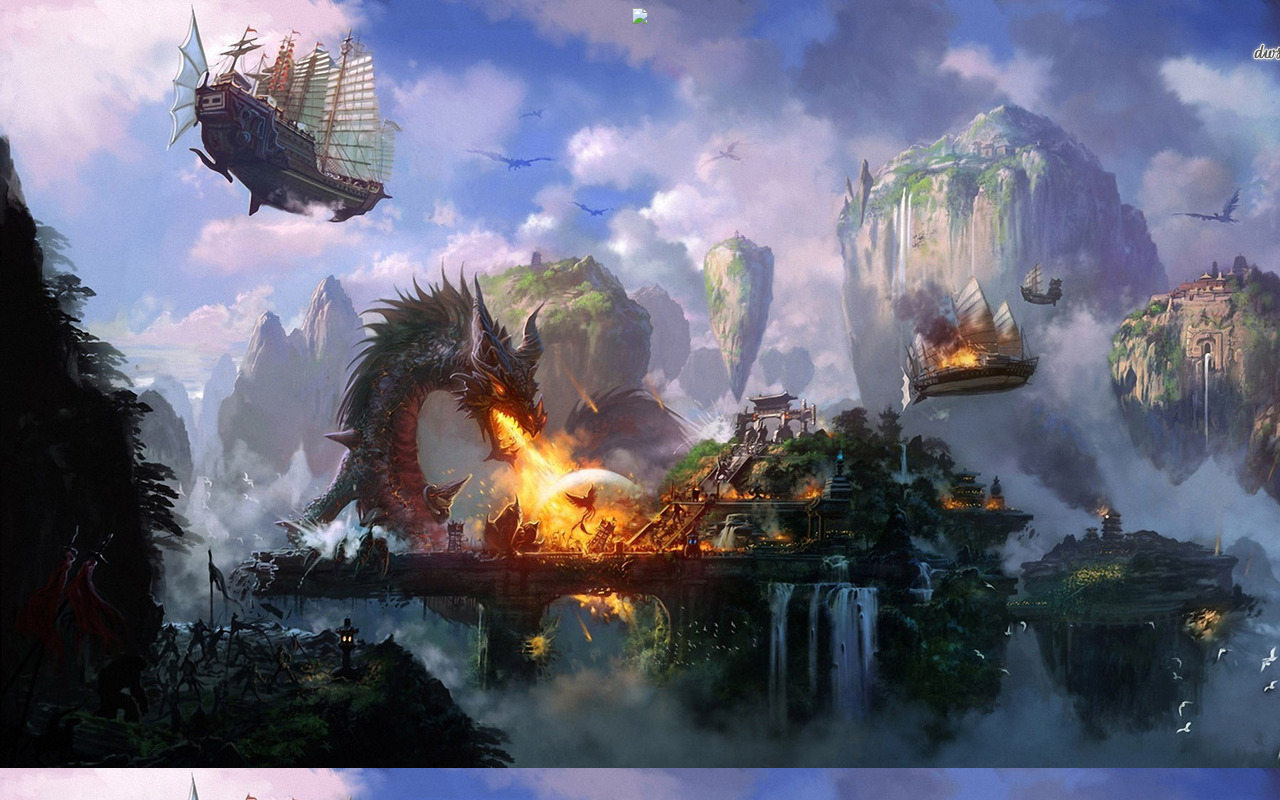
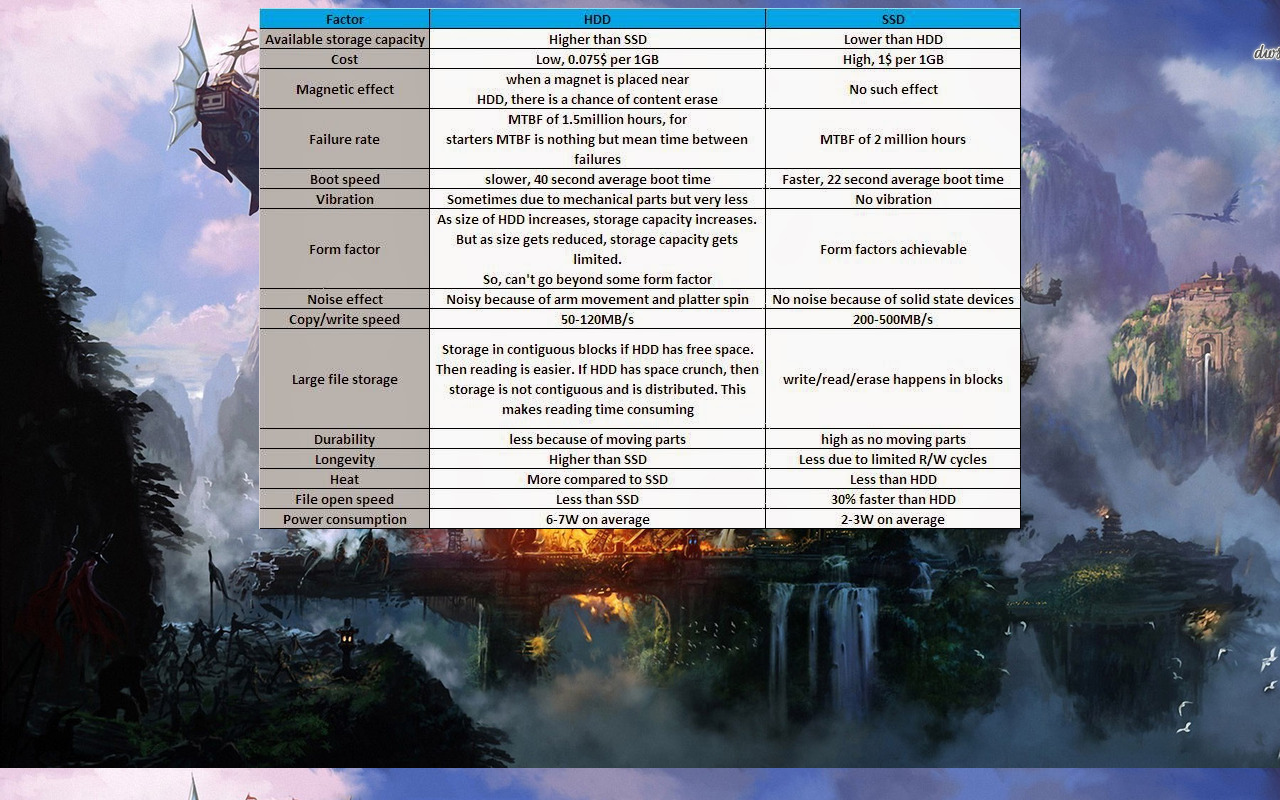
Before and after one commit to L200164013/l200164013.github.io, a plain HTML site: page index.html in a window 1280 px wide. Drawn offline with Linux system fonts and the light colour scheme.

Commit message:
Update index.html

```diff
--- a/index.html
+++ b/index.html
@@ -1,5 +1,5 @@
 <body background='bg.jpg'>
 <center>
-	<img src='comparison.jpg' align='middle' vertical-align='middle'></img>
+	<img src='comparison.png' align='middle' vertical-align='middle'></img>
 </center>
 </body>
```
